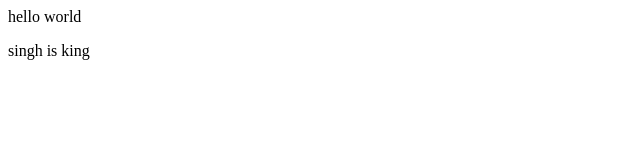
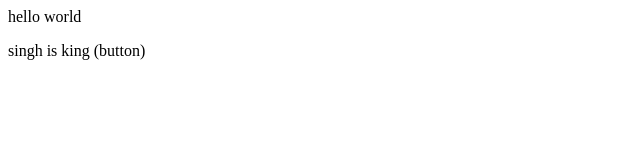
Before and after one commit to Atharv9415-bit/LocalRepo, a plain HTML site: page index.html in a window 1280 px wide. Shown: the full height of the page, 0-640 px from the left. Drawn offline with Linux system fonts and the light colour scheme.

Commit message:
add button

```diff
--- a/index.html
+++ b/index.html
@@ -1,2 +1,2 @@
 <p>hello world</p>
-<p>singh is king</p>
+<p>singh is king (button)</p>
```
